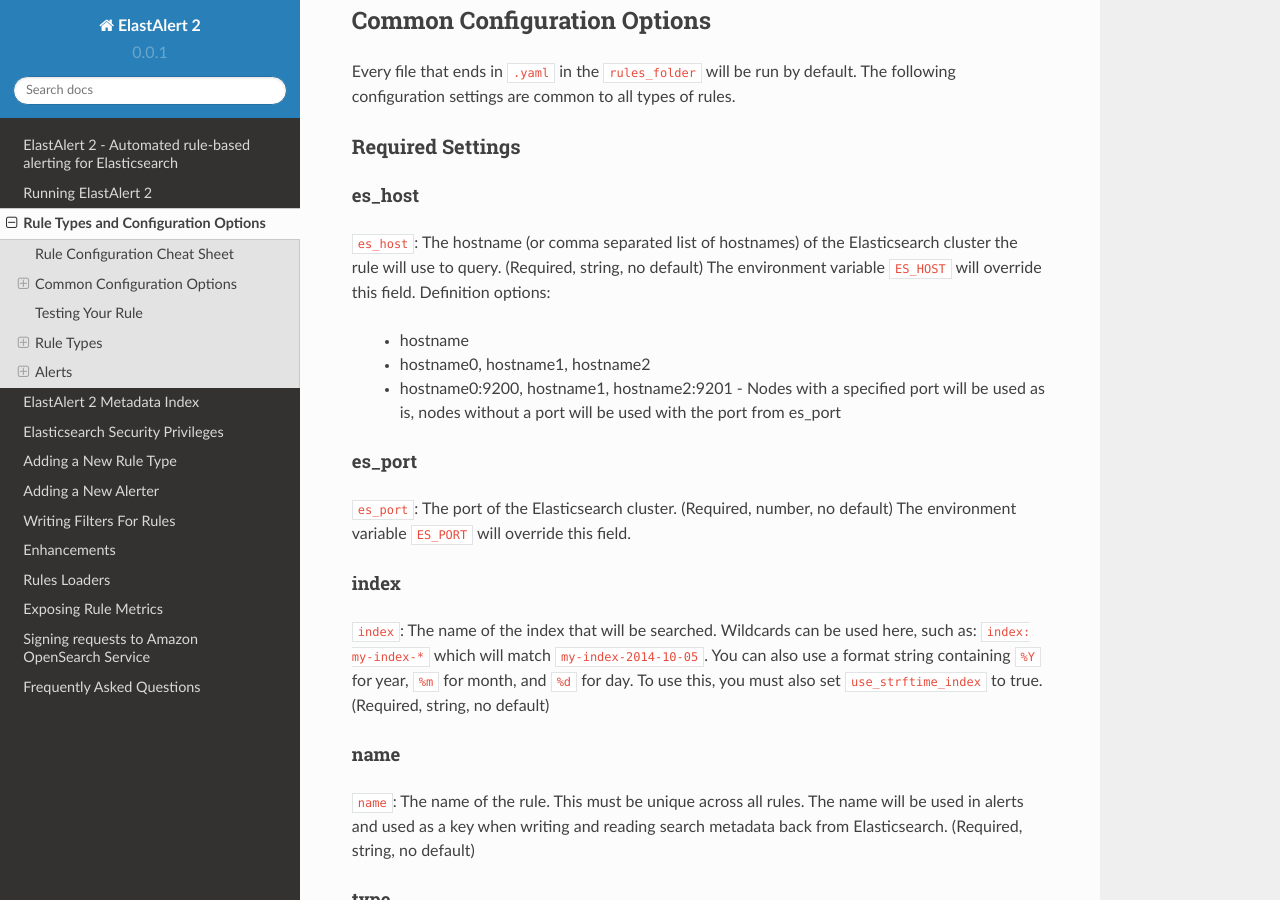
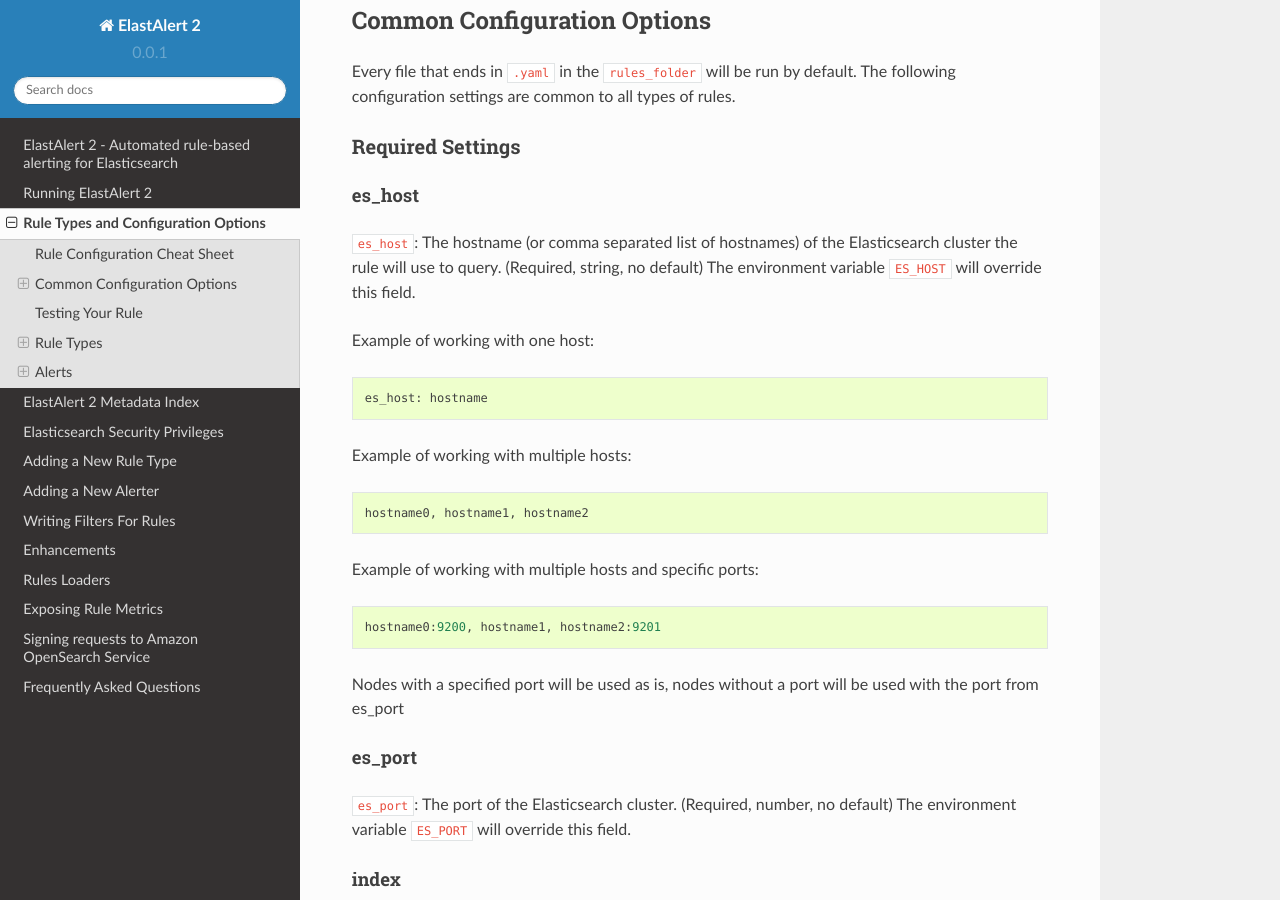
Before and after one commit to Yelp/elastalert, a Sphinx documentation site: the page built from docs/source/ruletypes.rst, in a window 1280 px wide and 900 px high, scrolled down 4145 px. Built offline with Sphinx 7.4.7 and the Read the Docs theme 2.0.0, drawn with Linux system fonts in a browser that asks for light colours.

Commit message:
Support for multi es instances

```diff
--- a/docs/source/ruletypes.rst
+++ b/docs/source/ruletypes.rst
@@ -227,10 +227,20 @@
 
 ``es_host``: The hostname (or comma separated list of hostnames) of the Elasticsearch cluster the rule will use to query. (Required, string, no default)
 The environment variable ``ES_HOST`` will override this field.
-Definition options:
-    * hostname
-    * hostname0, hostname1, hostname2
-    * hostname0:9200, hostname1, hostname2:9201     - Nodes with a specified port will be used as is, nodes without a port will be used with the port from es_port
+
+Example of working with one host::
+
+    es_host: hostname
+
+Example of working with multiple hosts::
+
+    hostname0, hostname1, hostname2
+
+Example of working with multiple hosts and specific ports::
+
+    hostname0:9200, hostname1, hostname2:9201
+
+Nodes with a specified port will be used as is, nodes without a port will be used with the port from es_port
 
 
 es_port
```
